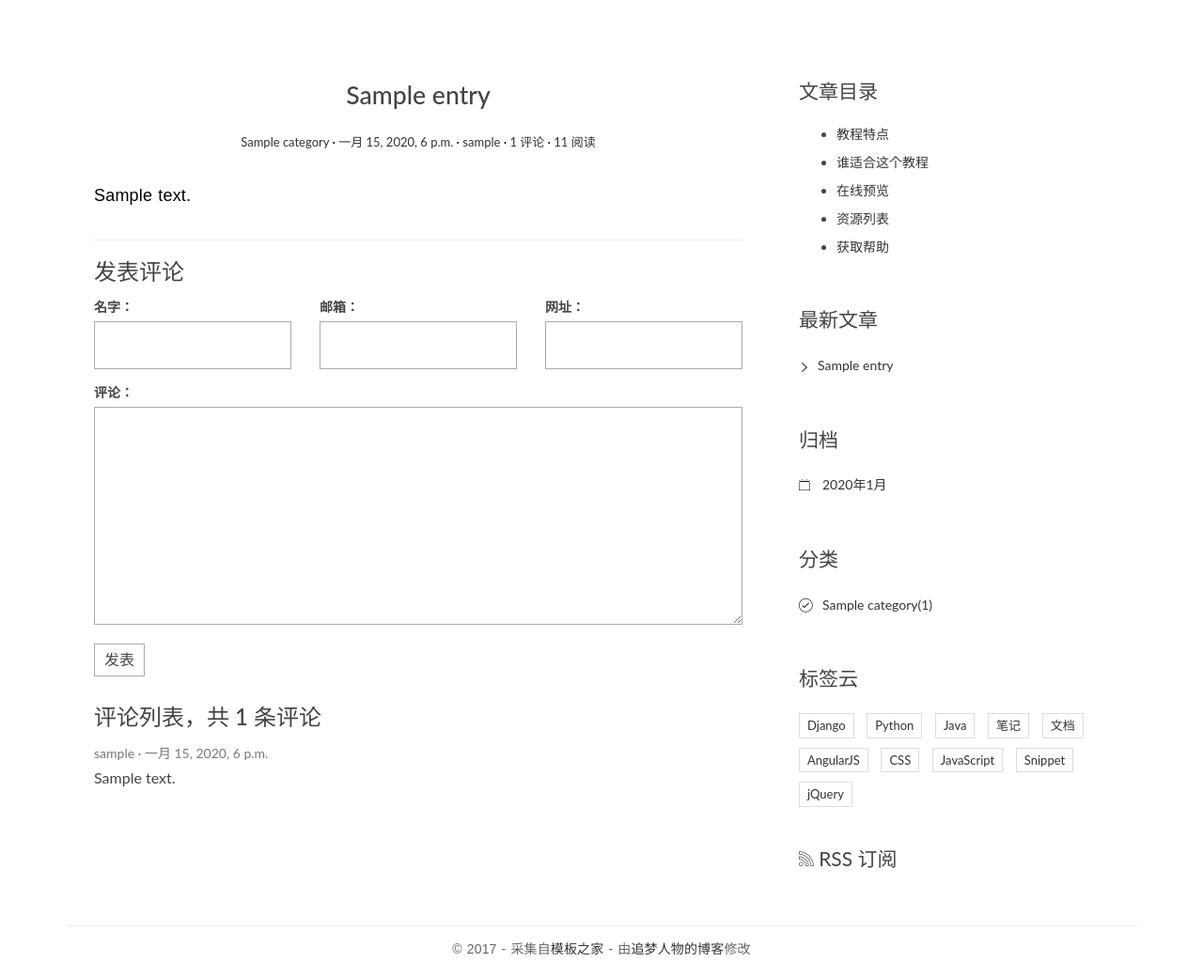
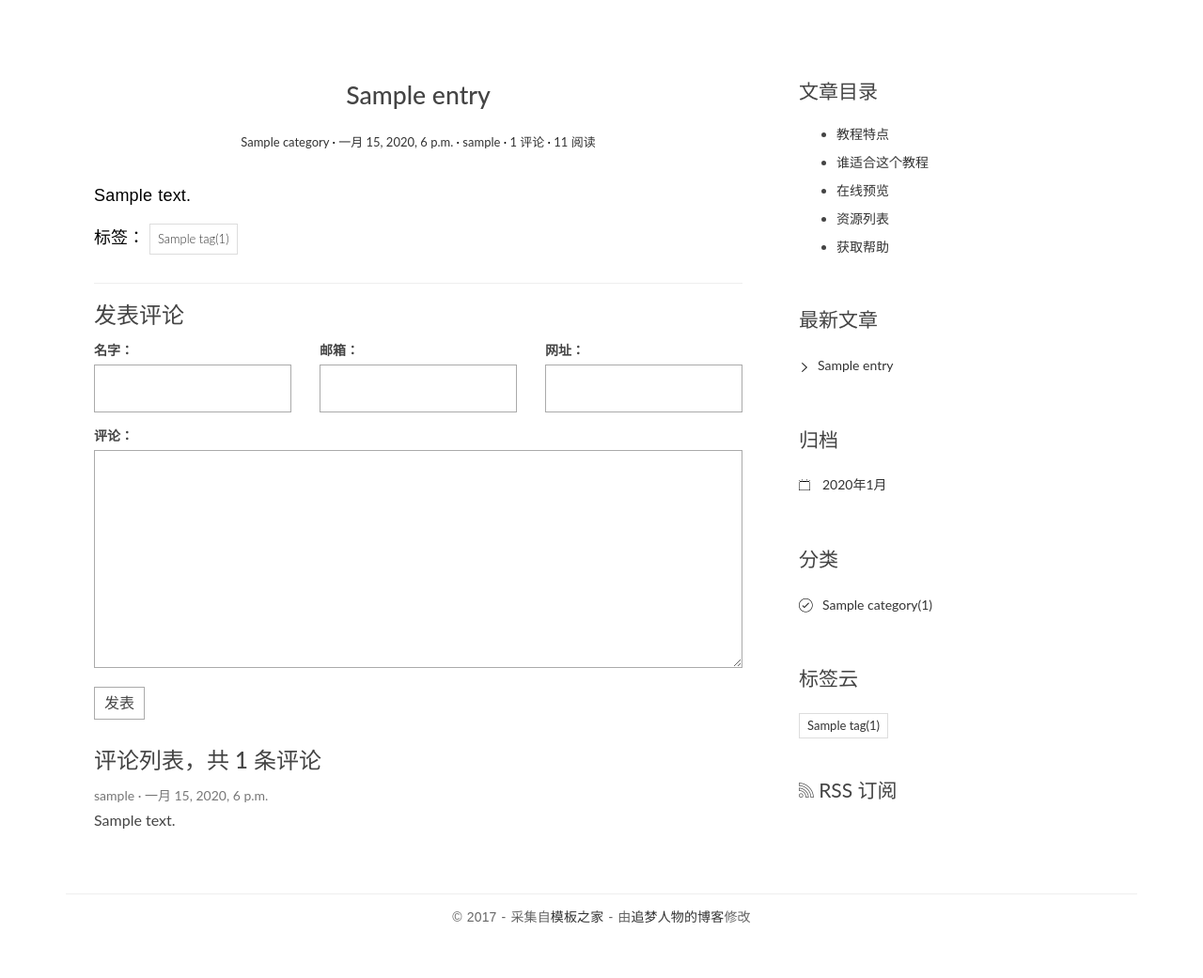
Before and after one commit to saturnisbig/blogproject, a Django app: page /blog/post/1/ in a window 1280 px wide. Shown: the part 91-1132 px from the top of the page at 94% size. After the commit the page ends 1074 px from the top, so only its background shows below. Run offline with Django 3.2, Linux system fonts and the light colour scheme; tables that the repository leaves empty hold one stand-in row (values such as "Sample post"); some libraries are stand-ins or nearby versions.

Commit message:
标签及博文计数，详细页显示标签

```diff
--- a/blog/templatetags/blog_tags.py
+++ b/blog/templatetags/blog_tags.py
@@ -4,7 +4,7 @@
 from django import template
 from django.db.models.aggregates import Count
 
-from blog.models import Entry, Category
+from blog.models import Entry, Category, Tag
 
 register = template.Library()
 
@@ -22,3 +22,8 @@ def archive():
 @register.simple_tag
 def get_categories():
     return Category.objects.annotate(num_posts=Count('entry')).filter(num_posts__gt=0)
+
+
+@register.simple_tag
+def get_tags():
+    return Tag.objects.annotate(num_posts=Count('entry')).filter(num_posts__gt=0)
--- a/blog/urls.py
+++ b/blog/urls.py
@@ -13,4 +13,5 @@ urlpatterns = [
         views.ArchiveView.as_view(), name='archives'),
     url(r'^categories/(?P<pk>\d+)/$', views.CategoryView.as_view(),
         name='category'),
+    url(r'^tag/(?P<pk>\d+)/$', views.TagView.as_view(), name='tag'),
 ]
--- a/blog/views.py
+++ b/blog/views.py
@@ -6,7 +6,7 @@ from django.shortcuts import render, get_object_or_404
 from django.views.generic import ListView, DetailView
 # from django.http import HttpResponse
 
-from blog.models import Entry, Category
+from blog.models import Entry, Category, Tag
 from comments.forms import CommentForm
 
 
@@ -128,6 +128,12 @@ class EntryDetailView(DetailView):
         return context
 
 
+class TagView(IndexView):
+    def get_queryset(self):
+        tag = get_object_or_404(Tag, pk=self.kwargs.get('pk'))
+        return super(TagView, self).get_queryset().filter(tags=tag)
+
+
 def index(request):
     post_list = Entry.objects.all()
     context = {'post_list': post_list}
--- a/templates/blog/base.html
+++ b/templates/blog/base.html
@@ -124,37 +124,13 @@
 
 				<div class="widget widget-tag-cloud">
 					<h3 class="widget-title">标签云</h3>
+					{% get_tags as taglist %}
 					<ul>
-						<li>
-							<a href="#">Django</a>
-						</li>
-						<li>
-							<a href="#">Python</a>
-						</li>
-						<li>
-							<a href="#">Java</a>
-						</li>
-						<li>
-							<a href="#">笔记</a>
-						</li>
-						<li>
-							<a href="#">文档</a>
-						</li>
-						<li>
-							<a href="#">AngularJS</a>
-						</li>
-						<li>
-							<a href="#">CSS</a>
-						</li>
-						<li>
-							<a href="#">JavaScript</a>
-						</li>
-						<li>
-							<a href="#">Snippet</a>
-						</li>
-						<li>
-							<a href="#">jQuery</a>
-						</li>
+						{% for tag in taglist %}
+						<li><a href="{% url 'blog:tag' tag.pk %}">{{ tag.name }}({{ tag.num_posts }})</a></li>
+						{% empty %}
+							还没有标签.
+						{% endfor %}
 					</ul>
 				</div>
 				<div class="rss">
--- a/templates/blog/detail.html
+++ b/templates/blog/detail.html
@@ -16,6 +16,14 @@
 	</header>
 	<div class="entry-content clearfix">
 		{{ post.body|safe }}
+		<div class="widget-tag-cloud">
+			<ul>
+				<span>标签：</span>
+				{% for tag in post.tags.all %}
+				<li><a href="{% url 'blog:tag' tag.pk %}">{{ tag.name }}({{ tag.entry_set.count }})</a></li>
+				{% endfor %}
+			</ul>
+		</div>
 	</div>
 </article>
 <section class="comment-area" id="comment-area">
```
